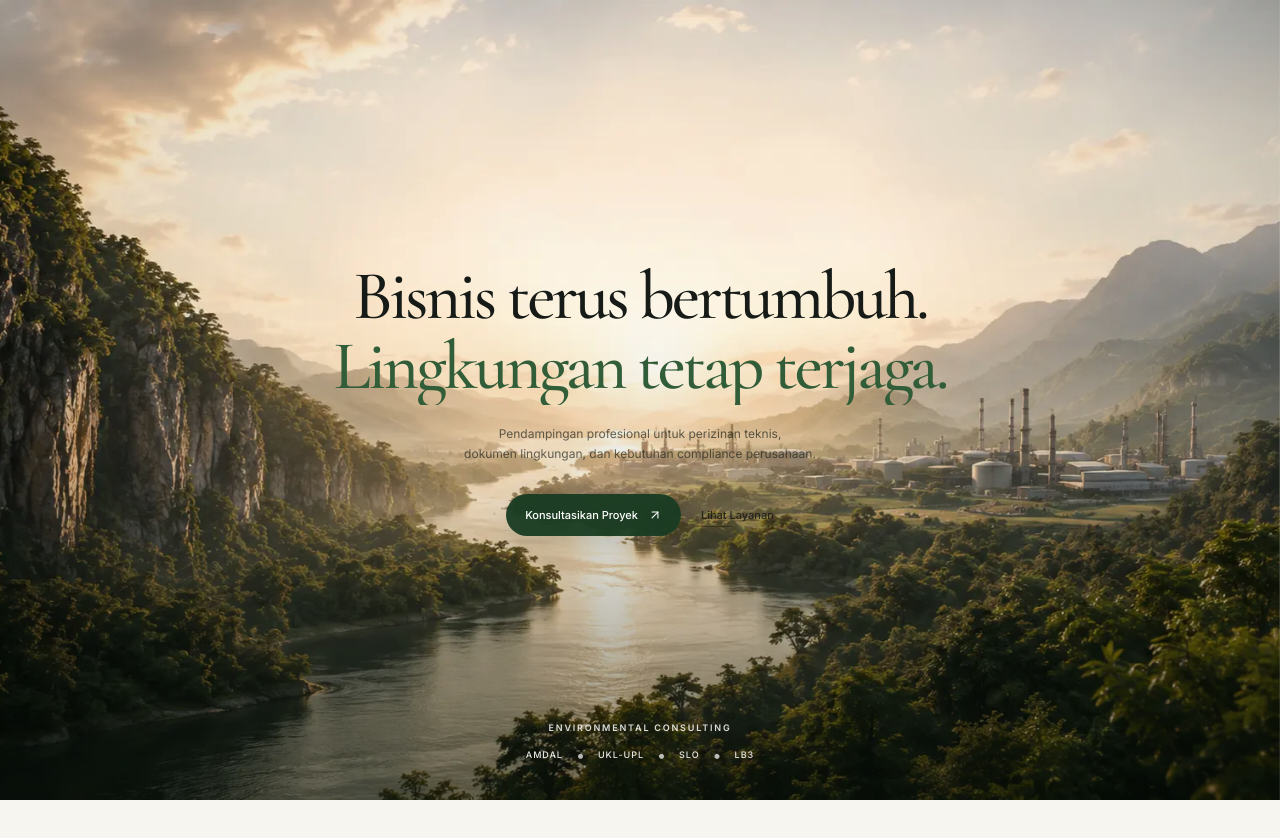
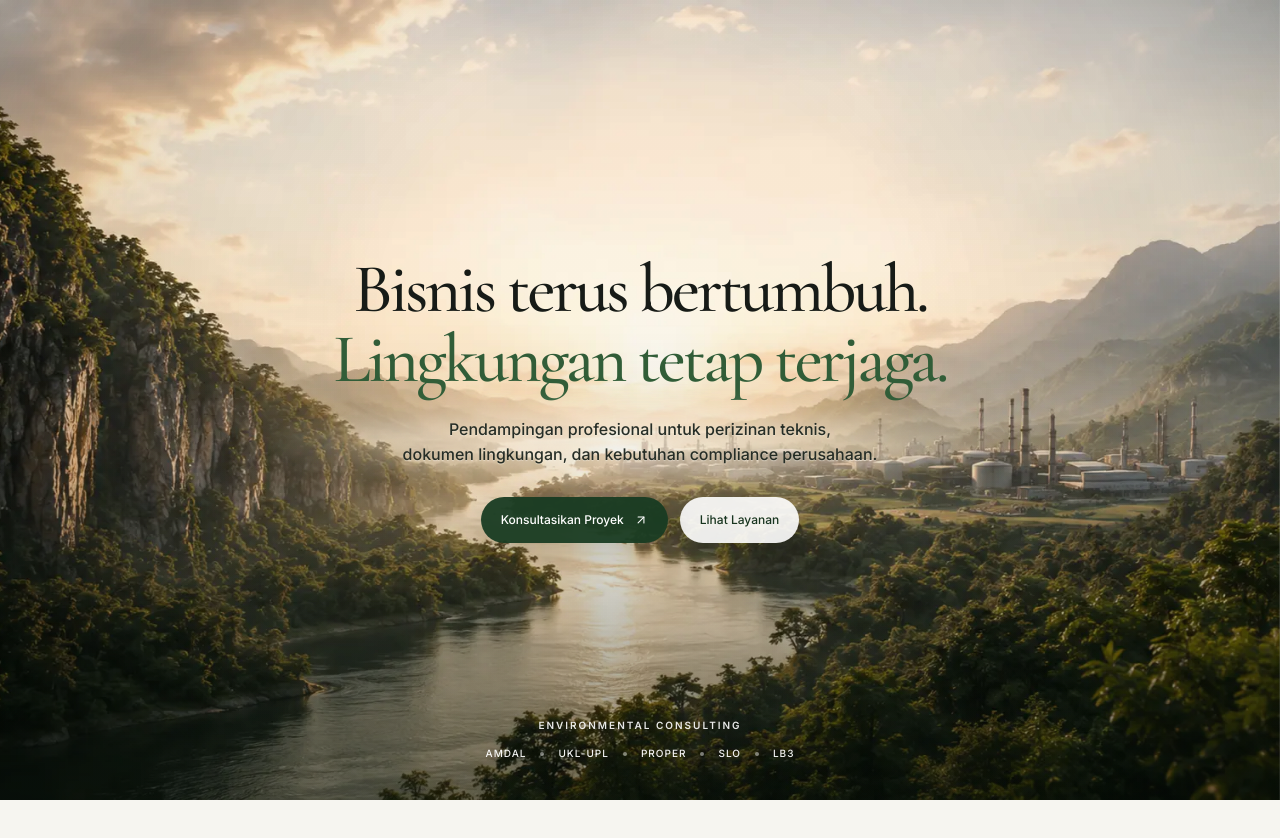
Before and after one commit to Yudann/banua-aksha, a React (Vite) app: page / in a window 1280 px wide. Shown: the top 838 px of the page. Built offline with nearby package versions, Linux system fonts and the light colour scheme.

Commit message:
fix(hero): improve typography readability

```diff
--- a/src/sections/About.jsx
+++ b/src/sections/About.jsx
@@ -62,8 +62,8 @@ function StoryCard({ card, cardRefs, satelliteRefs }) {
       </div>
       <div className="absolute inset-0 -z-20 bg-[linear-gradient(to_top,rgba(7,18,10,.84)_0%,rgba(7,18,10,.42)_36%,rgba(7,18,10,.04)_70%),linear-gradient(to_right,rgba(8,18,10,.1),transparent_62%)]" />
       <div className="absolute inset-x-[clamp(14px,1.35vw,22px)] bottom-[clamp(14px,1.3vw,21px)] text-white">
-        <p className="mb-2 text-[clamp(8px,.58vw,10px)] font-semibold leading-none tracking-[.1em] text-[#8fc67f]">{card.label}</p>
-        <p className="m-0 max-w-[36ch] text-[clamp(11px,.78vw,13px)] leading-[1.5] text-white/95 [text-shadow:0_2px_16px_rgba(0,0,0,.18)]">{card.copy}</p>
+        <p className="mb-2 text-[clamp(10px,.78vw,12px)] font-semibold leading-[1.15] tracking-[.09em] text-[#8fc67f]">{card.label}</p>
+        <p className="m-0 max-w-[36ch] text-[clamp(14px,1.1vw,16px)] leading-[1.5] text-white/95 [text-shadow:0_2px_16px_rgba(0,0,0,.18)] max-[760px]:text-[14px]">{card.copy}</p>
       </div>
     </article>
   )
@@ -96,7 +96,7 @@ export default function About({
         <h2 id="about-title" className="mx-auto m-0 max-w-[31ch] font-display text-[clamp(38px,3.35vw,54px)] font-medium leading-[1.01] tracking-[-.032em] text-[#172019] [text-wrap:balance] max-[760px]:max-w-[16ch] max-[760px]:text-[clamp(36px,9.8vw,48px)]">
           Pertumbuhan dan keberlanjutan<br className="max-[700px]:hidden" /> tidak harus berjalan <span className="text-[#315d38]">berlawanan.</span>
         </h2>
-        <p className="mx-auto mt-[clamp(12px,1.45vw,18px)] max-w-[68ch] text-[clamp(11px,.82vw,13px)] leading-[1.62] text-[#1d261f]/70 max-[760px]:max-w-[42ch] max-[760px]:text-xs">
+        <p className="mx-auto mt-[clamp(12px,1.45vw,18px)] max-w-[68ch] text-[clamp(15px,1.05vw,17px)] leading-[1.55] text-[#1d261f]/80 max-[760px]:max-w-[42ch] max-[760px]:text-[14px] max-[760px]:leading-[1.6]">
           Kami membantu perusahaan menerjemahkan kebutuhan operasional menjadi langkah lingkungan yang jelas, legal, dan dapat dijalankan.
         </p>
       </header>
@@ -118,7 +118,7 @@ export default function About({
             </span>
             <h3 className="m-0 font-display text-[clamp(30px,2.6vw,42px)] font-medium leading-[.98] tracking-[-.025em]">Tentang Kami</h3>
             <span className="my-3.5 block h-0.5 w-[58px] bg-[#7fb86e]" />
-            <p className="m-0 max-w-[44ch] text-[clamp(11px,.78vw,13px)] leading-[1.58] text-white/92 max-[760px]:text-[13px]">
+            <p className="m-0 max-w-[44ch] text-[clamp(14px,1.05vw,16px)] leading-[1.6] text-white/95 max-[760px]:text-[14px]">
               PT Banua Aksha Inovasi (BAI Konsultan) merupakan badan usaha jasa konsultasi lingkungan yang mendampingi proposal proyek, studi kelayakan, perizinan teknis, dan penyusunan dokumen lingkungan secara profesional dan terukur.
             </p>
           </div>
--- a/src/sections/Hero.jsx
+++ b/src/sections/Hero.jsx
@@ -12,56 +12,55 @@ export default function Hero({ journey = false, mediaRef, contentRef }) {
       <div ref={contentRef} className="hero-journey-content absolute inset-0 z-10">
         <div className="hero-primary-content absolute left-1/2 w-[calc(100%_-_48px)] max-w-[960px] text-center max-[900px]:w-[calc(100%_-_44px)] max-[900px]:max-w-[760px] max-[640px]:w-[calc(100%_-_34px)]">
         <h1 id="hero-title" className="m-0 font-display text-[clamp(54px,5.4vw,82px)] font-medium leading-[.94] tracking-[-.045em] max-[900px]:text-[clamp(50px,8vw,66px)] max-[640px]:text-[clamp(43px,13.2vw,56px)] max-[640px]:leading-[.91] max-[640px]:tracking-[-.05em] max-[410px]:text-[42px]">
-          <span className="title-mask block overflow-hidden py-[.08em] -my-[.08em]">
+          <span className="title-mask -mx-[.02em] -mt-[.08em] -mb-[.22em] block overflow-hidden px-[.02em] pt-[.08em] pb-[.22em]">
             <span className="hero-title-line hero-title-line-one block text-ink">Bisnis terus bertumbuh.</span>
           </span>
-          <span className="title-mask block overflow-hidden py-[.08em] -my-[.08em]">
+          <span className="title-mask -mx-[.02em] -mt-[.08em] -mb-[.22em] block overflow-hidden px-[.02em] pt-[.08em] pb-[.22em]">
             <span className="hero-title-line hero-title-line-two block text-green">Lingkungan tetap terjaga.</span>
           </span>
         </h1>
 
-        <p className="hero-enter hero-enter-description mx-auto mt-[25px] max-w-[570px] text-xs leading-[1.65] text-[#22261f]/70 max-[640px]:mt-[22px] max-[640px]:max-w-[330px] max-[640px]:px-2 max-[640px]:text-[11px]">
+        <p className="hero-enter hero-enter-description relative isolate mx-auto mt-[25px] max-w-[660px] text-[clamp(16px,1.15vw,18px)] font-medium leading-[1.55] text-[#1b241d]/95 [text-shadow:0_1px_1px_rgba(246,243,235,.45)] [text-wrap:balance] before:pointer-events-none before:absolute before:-inset-x-[34px] before:-inset-y-[18px] before:-z-10 before:bg-[radial-gradient(ellipse_at_center,rgba(246,243,235,.62)_0%,rgba(246,243,235,.28)_48%,transparent_76%)] before:content-[''] before:blur-[8px] max-[640px]:mt-[22px] max-[640px]:max-w-[380px] max-[640px]:px-2 max-[640px]:text-[15px] max-[640px]:before:-inset-x-4 max-[640px]:before:-inset-y-[14px]">
           Pendampingan profesional untuk perizinan teknis,<br className="max-[640px]:hidden" /> dokumen lingkungan, dan kebutuhan compliance perusahaan.
         </p>
 
-        <div className="hero-enter hero-enter-actions mt-[30px] flex items-center justify-center gap-5 max-[640px]:mt-[26px] max-[640px]:gap-[15px] max-[410px]:flex-col max-[410px]:gap-0.5">
+        <div className="hero-enter hero-enter-actions mt-[30px] flex items-center justify-center gap-3 max-[640px]:mt-[26px] max-[640px]:gap-2.5 max-[410px]:flex-col max-[410px]:gap-2">
           <a
             href="#kontak"
-            className="group inline-flex min-h-[42px] items-center gap-2.5 rounded-full bg-[#193b22]/95 px-[19px] text-[11px] font-medium text-white shadow-[0_10px_28px_rgba(8,24,13,0.14)] backdrop-blur-lg transition-all duration-300 ease-editorial hover:-translate-y-0.5 hover:bg-[#245231] hover:shadow-[0_13px_30px_rgba(8,24,13,0.2)] max-[640px]:min-h-10 max-[640px]:px-4 max-[640px]:text-[10px]"
+            className="group inline-flex min-h-[46px] items-center gap-2.5 rounded-full bg-[#193b22]/95 px-5 text-[12px] font-medium text-white shadow-[0_10px_28px_rgba(8,24,13,0.14)] backdrop-blur-lg transition-[background-color,transform,box-shadow] duration-300 ease-editorial hover:-translate-y-0.5 hover:bg-[#245231] hover:shadow-[0_13px_30px_rgba(8,24,13,0.2)] max-[640px]:min-h-[42px] max-[640px]:px-[18px] max-[640px]:text-[11px]"
           >
             <span>Konsultasikan Proyek</span>
             <ArrowUpRight className="size-[14px] shrink-0 transition-transform duration-300 group-hover:translate-x-0.5 group-hover:-translate-y-0.5" strokeWidth={1.8} aria-hidden="true" />
           </a>
-          <a href="#layanan" className="group relative py-2 text-[11px] font-medium text-[#181b16]/85 max-[640px]:text-[10px]">
+          <a href="#layanan" className="group inline-flex min-h-[46px] items-center rounded-full bg-white/90 px-5 text-[12px] font-medium text-[#18351f] shadow-[0_8px_20px_rgba(12,26,15,0.1)] transition-[background-color,color,transform,box-shadow] duration-300 ease-editorial hover:-translate-y-0.5 hover:bg-white hover:shadow-[0_12px_24px_rgba(12,26,15,0.16)] max-[640px]:min-h-[42px] max-[640px]:px-[18px] max-[640px]:text-[11px]">
             <span>Lihat Layanan</span>
-            <span className="absolute inset-x-0 bottom-1 h-px origin-left scale-x-[.42] bg-[#181b16]/50 transition-transform duration-300 group-hover:scale-x-100" />
           </a>
         </div>
         </div>
 
         <div className="hero-enter hero-enter-footer absolute inset-x-0 bottom-[clamp(26px,4vh,42px)] z-[5] flex w-full flex-col items-center justify-center gap-[9px] px-5 text-center max-[640px]:bottom-5 max-[640px]:gap-[7px] max-[410px]:bottom-4">
 
-  <p className="m-0 text-center text-[9px] font-semibold leading-none tracking-[.2em] text-white/85 max-[640px]:text-[8px]">
+  <p className="m-0 text-center text-[10px] font-semibold leading-none tracking-[.2em] text-white/90 max-[640px]:text-[9px]">
     ENVIRONMENTAL CONSULTING
   </p>
 
   <nav
-    className="flex w-full items-center justify-center gap-[13px] text-center text-white/70 max-[640px]:gap-[9px]"
+    className="flex w-full items-center justify-center gap-[14px] text-center text-white/75 max-[640px]:gap-2 max-[380px]:gap-1.5"
     aria-label="Layanan unggulan"
   >
-    {['AMDAL', 'UKL-UPL', 'SLO', 'LB3'].map((label, index) => (
+    {['AMDAL', 'UKL-UPL', 'PROPER', 'SLO', 'LB3'].map((label, index, items) => (
       <span key={label} className="contents">
         <a
           href="#layanan"
-          className="group relative py-[7px] text-[9px] font-medium tracking-[.11em] text-white/90 transition-all duration-300 hover:-translate-y-0.5 hover:text-white max-[640px]:text-[8px]"
+          className="group relative py-[7px] text-[10px] font-medium tracking-[.1em] text-white/95 transition-[color,transform] duration-300 hover:-translate-y-0.5 hover:text-white max-[640px]:text-[8.5px] max-[380px]:text-[8px] max-[380px]:tracking-[.07em]"
         >
           {label}
 
           <span className="absolute inset-x-0 bottom-0.5 h-px origin-left scale-x-0 bg-current transition-transform duration-300 group-hover:scale-x-100" />
         </a>
 
-        {index < 3 && (
-          <span aria-hidden="true">•</span>
+        {index < items.length - 1 && (
+          <span className="size-1 shrink-0 rounded-full bg-white/45 max-[380px]:size-[3px]" aria-hidden="true" />
         )}
       </span>
     ))}
```
